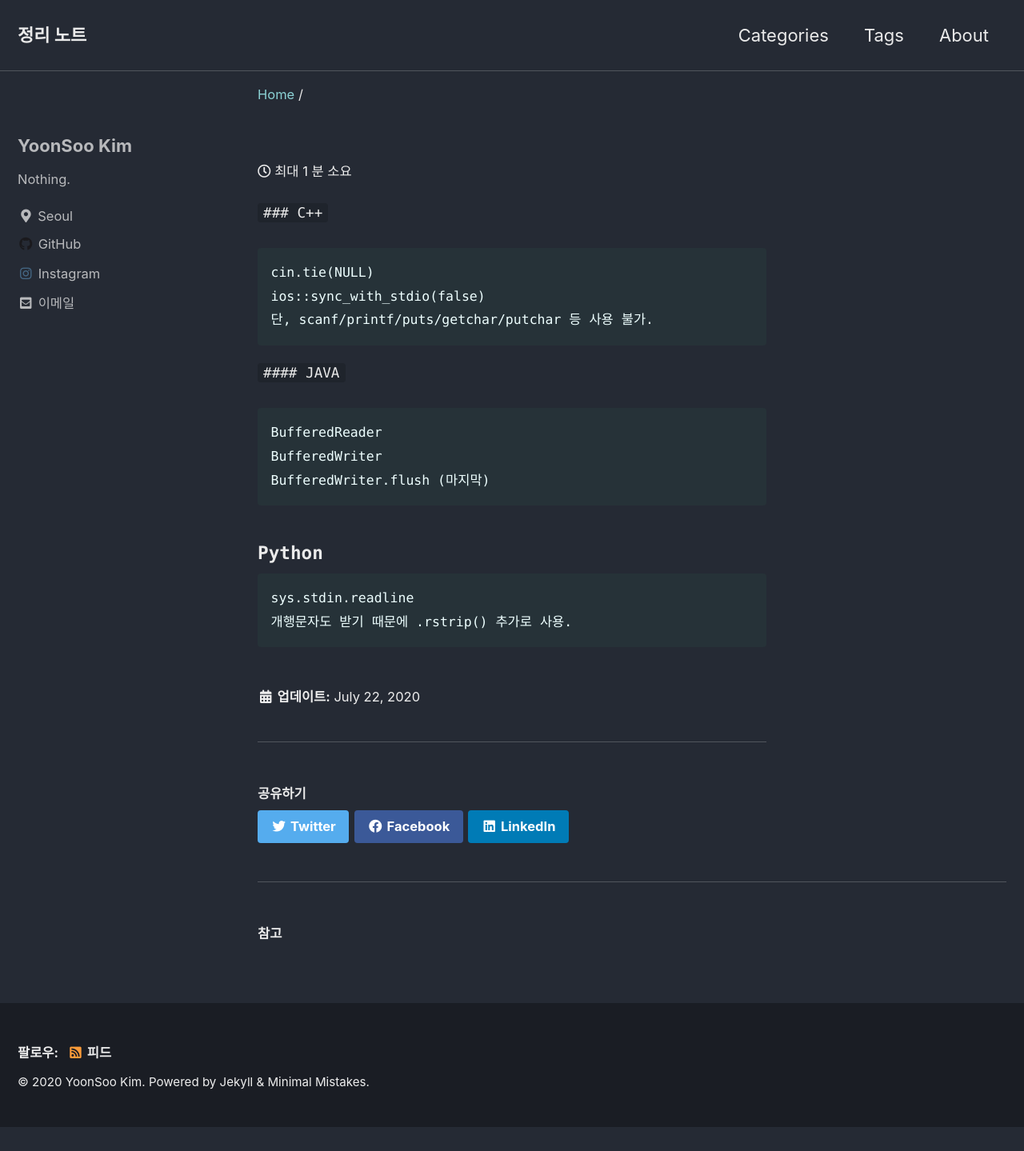
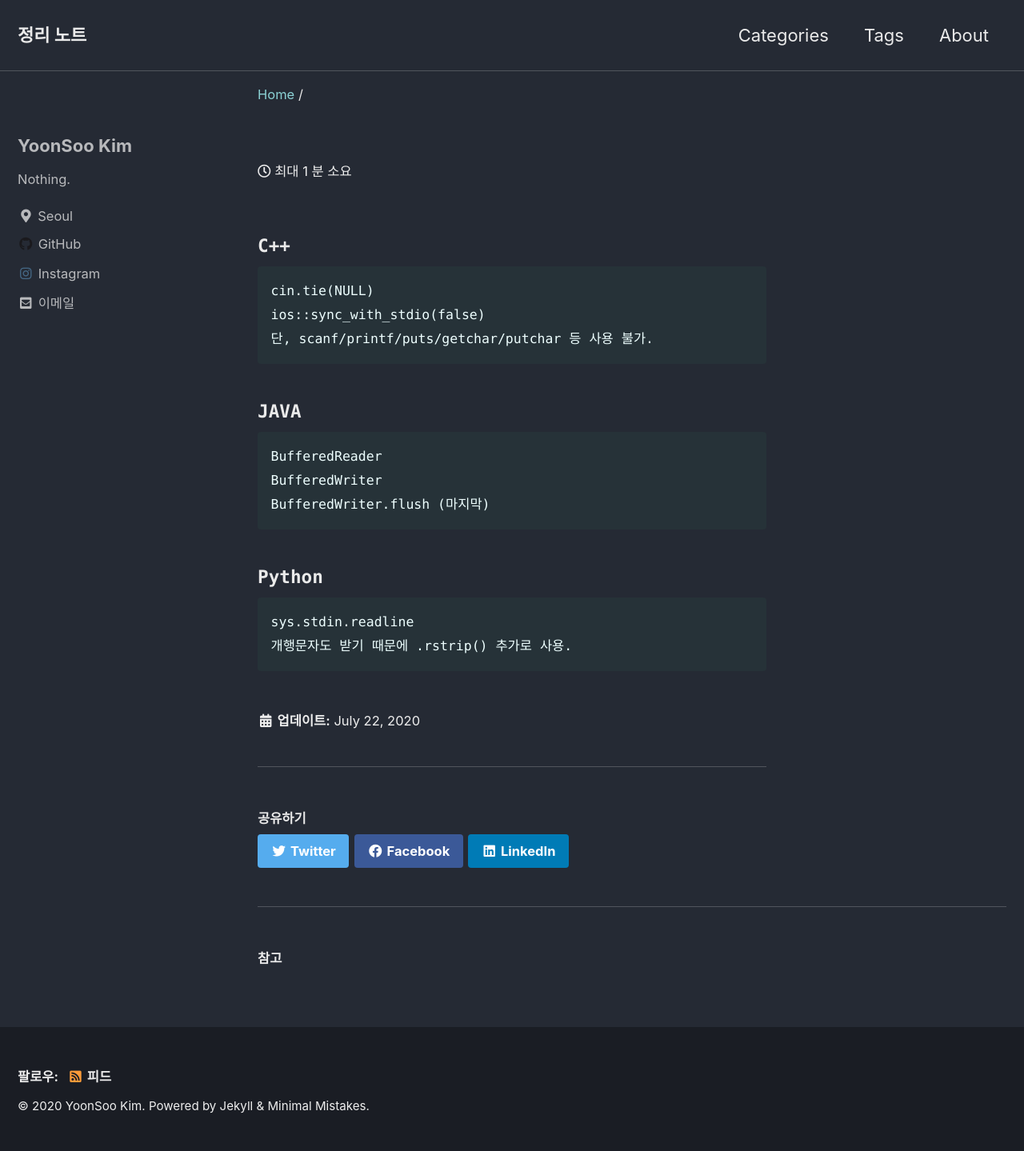
Before and after one commit to blackbeaver37/blackbeaver37.github.io, a Jekyll site: the page built from _posts/2020-07-23-fast_inoutput.md, in a window 1280 px wide. Shown: the whole page at 80% size. Built offline with Jekyll 4.4.1, drawn with Linux system fonts in a browser that asks for light colours; cached includes are drawn as plain includes; before the commit the page ends 1409 px from its top, so only the background shows below that.

````diff
--- a/_posts/2020-07-23-fast_inoutput.md
+++ b/_posts/2020-07-23-fast_inoutput.md
@@ -9,14 +9,14 @@ tags:
 last_modified_at: 2020-07-23T02:00:00-05:00
 ---
 
-`### C++`
+##### `C++`
 ```
 cin.tie(NULL)
 ios::sync_with_stdio(false)
 단, scanf/printf/puts/getchar/putchar 등 사용 불가.
 ```
 
-`#### JAVA`
+##### `JAVA`
 ```
 BufferedReader
 BufferedWriter
````
